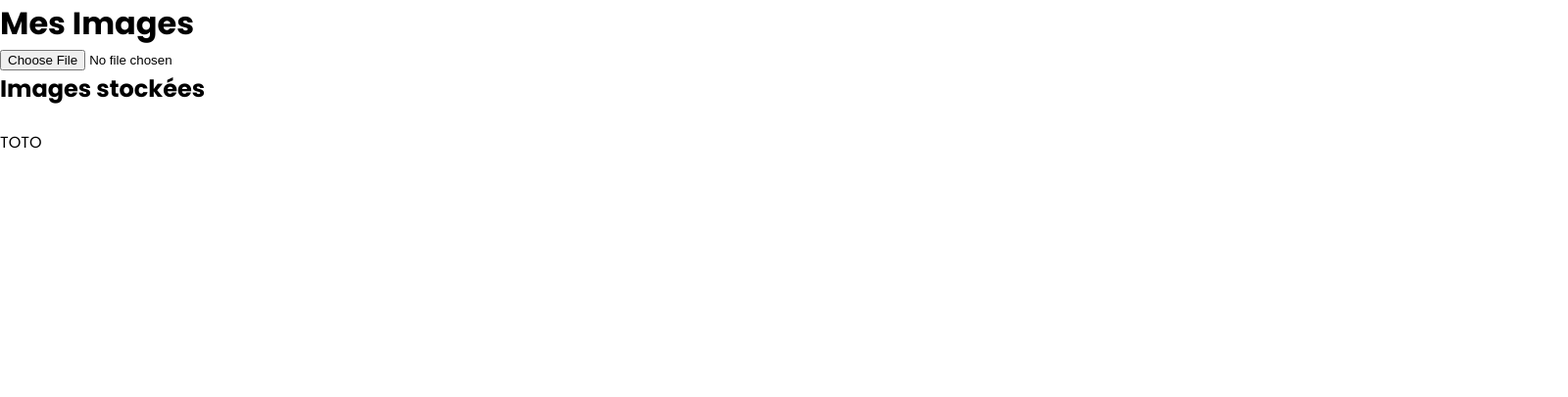
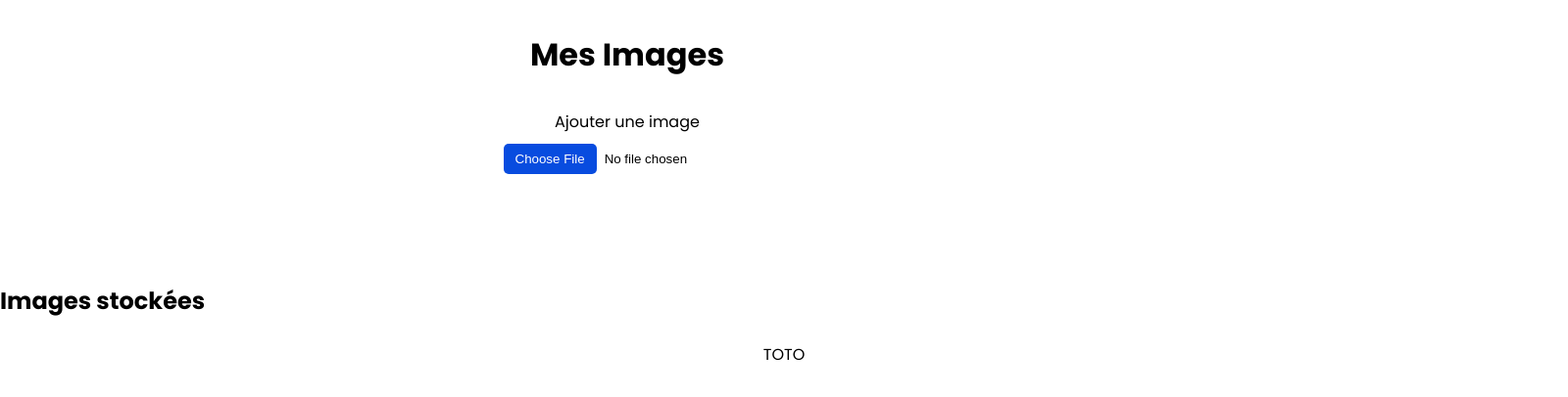
Before and after one commit to Baptiste-Ntr/md-convert, a React (Vite) app: page /images in a window 1280 px wide. Shown: the top 406 px of the page at 98% size, 1600 px wide, since content can reach past the window. Built offline with nearby package versions, Linux system fonts and the light colour scheme.

Commit message:
[CSS] Mes images

```diff
--- /dev/null
+++ b/src/Components/Header/HeaderImages.jsx
@@ -0,0 +1,14 @@
+import { Grid2, ListItemButton } from "@mui/material"
+import './HeaderImages.css'
+
+export const HeaderImages = ({handleFutureImg}) => {
+    return (
+        <>
+            <h1>Mes Images</h1>
+            <div className="inputFileDiv">
+                <label htmlFor="file">Ajouter une image</label>
+                <input id="file" type="file" accept="image/*" onChange={handleFutureImg} />
+            </div>
+        </>
+    )
+}
--- /dev/null
+++ b/src/Components/Header/headerImages.css
@@ -0,0 +1,31 @@
+h1 {
+    text-align: center;
+    padding: 1em;
+}
+
+.inputFileDiv {
+    display: flex;
+    flex-direction: column;
+    /* justify-content: center; */
+    align-items: center;
+    gap: 10px;
+}
+
+input[type=file]::file-selector-button {
+    margin-right: 8px;
+    border: none;
+    border-radius: 5px;
+    background: #084cdf;
+    padding: 8px 12px;
+    color: #fff;
+    cursor: pointer;
+  }
+
+input[type=file]::file-selector-button:hover {
+    background: #0d45a5;
+}
+
+input[type=file]:focus {
+    outline: 5px dashed #000;
+    outline-offset: 2px;
+}
--- a/src/Components/carregallerie/CarreGallerie.jsx
+++ b/src/Components/carregallerie/CarreGallerie.jsx
@@ -1,13 +1,13 @@
 import React from 'react'
 
-function CarreGallerie({srcImg, nomDeLaClasse, nom, selectionner}) {
+function CarreGallerie({srcImg, nomDeLaClasse, nom, selectionner, maxWidth, styleCustom}) {
   if (selectionner) {
     console.log("coucou");
   }
 
   return (
-    <div className={nomDeLaClasse}>
-        <img src={srcImg} style={{maxWidth: '100px'} } id={nomDeLaClasse + '_' + crypto.randomUUID()}/>
+    <div style={{styleCustom}}>
+        <img src={srcImg} style={{ maxWidth: maxWidth ? maxWidth : '100px' }}  id={nomDeLaClasse + '_' + crypto.randomUUID()}/>
         <p name="nomElement"> {nom} </p>
     </div>
   )
--- a/src/Components/mesImages/MesImages.jsx
+++ b/src/Components/mesImages/MesImages.jsx
@@ -1,6 +1,8 @@
 import React, { useState } from 'react';
 import CarreGallerie from '../carregallerie/CarreGallerie';
 import Button from '../buttons/Button';
+import { HeaderImages } from '../Header/HeaderImages';
+import './mesImages.css'
 
 
 function MesImages({
@@ -13,32 +15,36 @@ function MesImages({
 
   return (
     <div>
-        <h1>Mes Images</h1>
-
-       <div>
-        <input type="file" accept="image/*" onChange={handleFutureImg} />
-
+        <HeaderImages handleFutureImg={handleFutureImg}/>
+        <div  className='container'>
+            <div className='previewDiv'>
                 {/* Ici prévisualisation */}
                 {futureImg && (
                 <div>
-              <h3>Prévisualisation :</h3>
-              <img src={futureImg.srcImg} alt="Prévisualisation" style={{ width: '200px', height: 'auto' }} />
-              <div>
-                <button onClick={handleImg}>OK</button>
-                <button onClick={handleCancel}>Annuler</button>
+                    <h2>Prévisualisation :</h2>
+                    <div className='imgAndButtons'>
+                        <img className="futureImg" src={futureImg.srcImg} alt="Prévisualisation" />
+                        <div className='checkBtn'>
+                            <Button nom='OK' handleImg={handleImg}/>
+                            <Button nom='Annuler' handleCancel={handleCancel}/>
+                        </div>
                     </div>
                 </div>
                 )}
-
             </div>
-      <div>
+            <div className='stockDiv'>
                 <h2>Images stockées</h2>
+                <div className='imagesStokedDiv'>
                     {imgs.map((img) => (
                         <>
-            <CarreGallerie key={img.id} srcImg={img.srcImg} nom={img.nom} />
+                            <CarreGallerie key={img.id} srcImg={img.srcImg} nom={img.nom} maxWidth='20em'/>
                         </>
                     ))}
                 </div>
+
+            </div>
+        </div>
+
 
     </div>
 
--- /dev/null
+++ b/src/Components/mesImages/mesImages.css
@@ -0,0 +1,31 @@
+.container {
+    width: 100em;
+    margin: auto;
+    margin-top: 1em;
+
+}
+
+.previewDiv,
+.stockDiv {
+    padding: 2em 0;
+}
+
+.imgAndButtons {
+    text-align: center;
+}
+
+.checkBtn {
+    display: flex;
+    justify-content: center;
+    gap: 1em;
+}
+
+.futureImg {
+    width: 50em;
+    height: auto
+}
+
+.imagesStokedDiv {
+    display: flex;
+    justify-content: space-around;
+}
```
Lines whose indentation alone changed are shown as unchanged.
